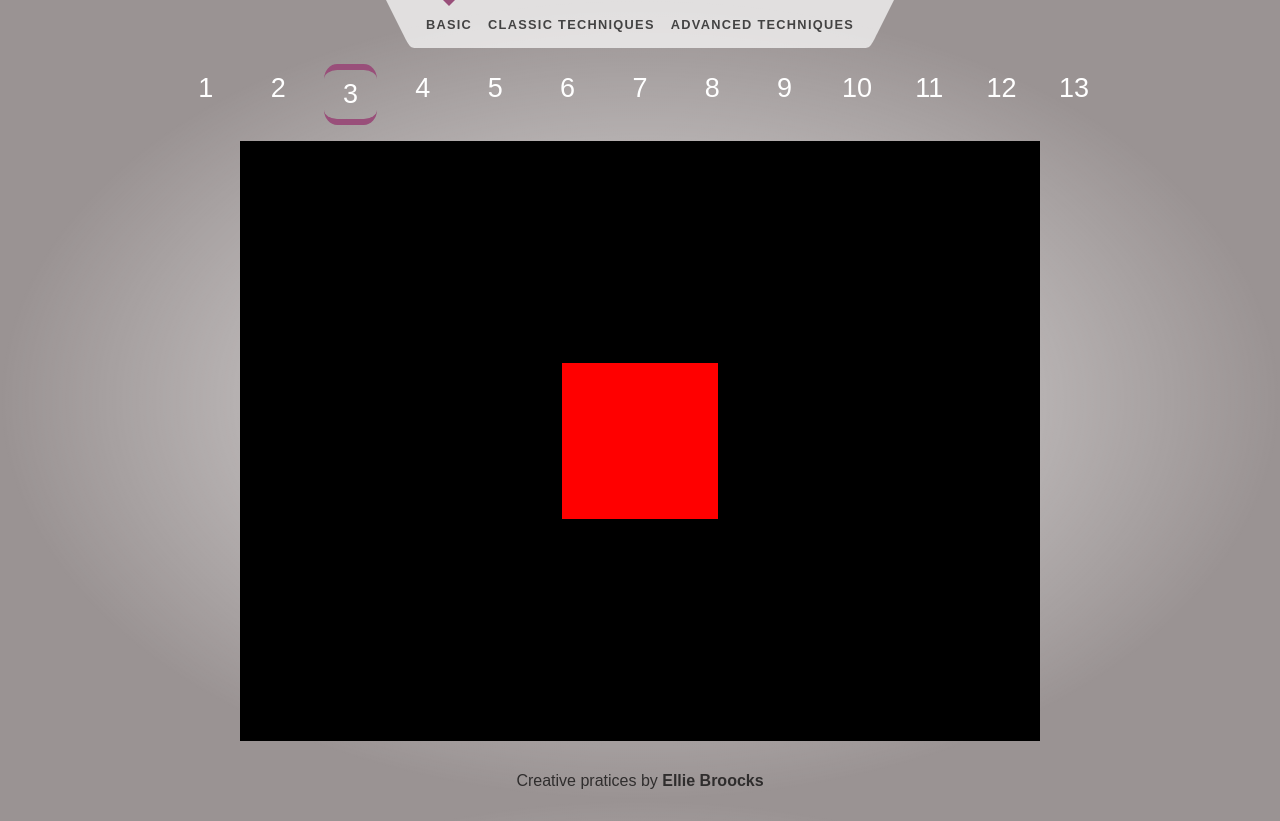
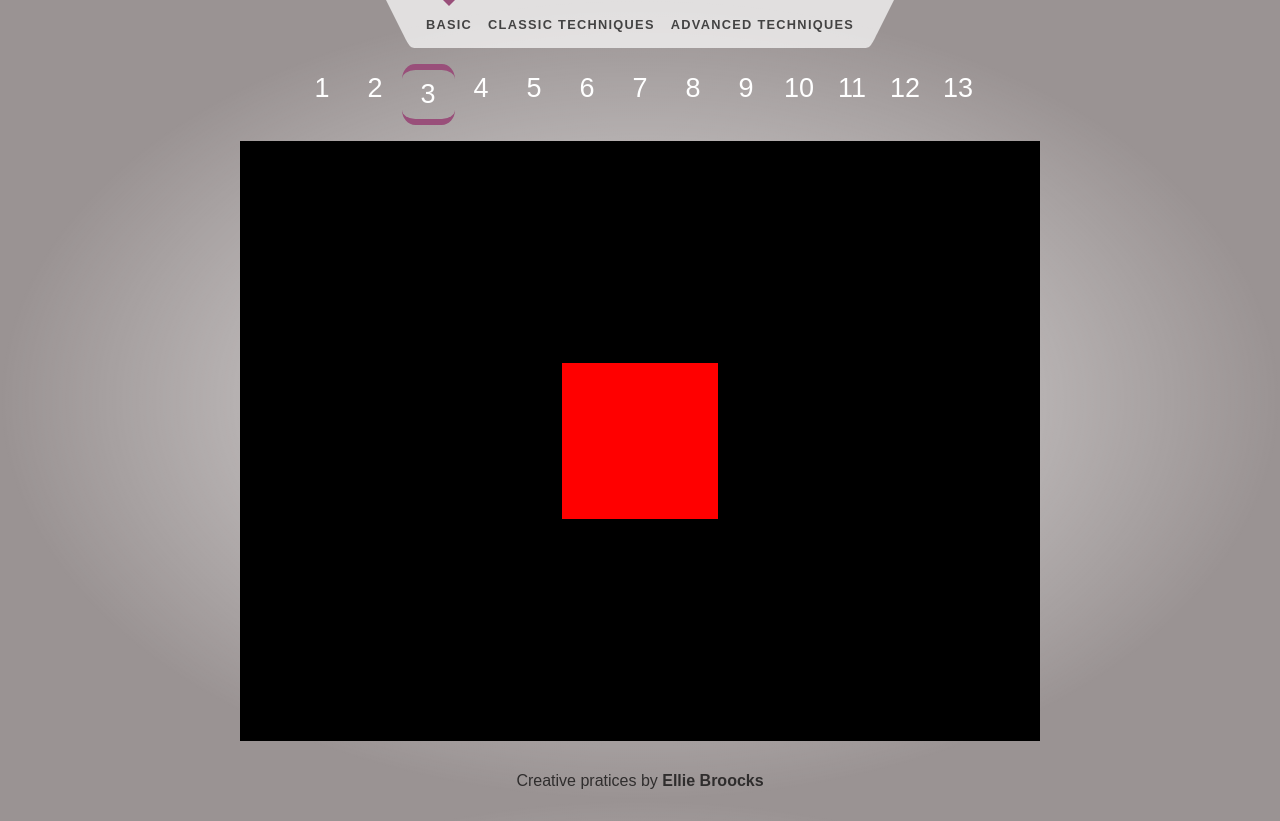
Before and after one commit to Ellie1341994/tsj32113, a SvelteKit app in the folder app/: page /tsj/basics/3 in a window 1280 px wide. Built offline with nearby package versions, Linux system fonts and the light colour scheme.

Commit message:
Add scss and refactor header for main and secondary page navigation

```diff
--- a/app/package.json
+++ b/app/package.json
@@ -28,6 +28,7 @@
 		"globals": "^15.0.0",
 		"prettier": "^3.1.1",
 		"prettier-plugin-svelte": "^3.1.2",
+		"sass-embedded": "^1.79.3",
 		"svelte": "^4.2.7",
 		"svelte-check": "^3.6.0",
 		"typescript": "^5.0.0",
--- a/app/src/app.html
+++ b/app/src/app.html
@@ -2,11 +2,11 @@
 <html lang="en">
 	<head>
 		<meta charset="utf-8" />
-		<link rel="icon" href="%sveltekit.assets%/favicon.png" />
+		<!-- <link rel="icon" href="%sveltekit.assets%/favicon.png" /> -->
 		<meta name="viewport" content="width=device-width, initial-scale=1" />
 		%sveltekit.head%
 	</head>
 	<body data-sveltekit-preload-data="hover">
-		<div style="display: contents">%sveltekit.body%</div>
+		%sveltekit.body%
 	</body>
 </html>
--- a/app/src/routes/+layout.svelte
+++ b/app/src/routes/+layout.svelte
@@ -19,16 +19,17 @@
 	.app {
 		display: flex;
 		flex-direction: column;
-		min-height: 100vh;
+		justify-content: space-between;
+		height: 100vh;
 	}
 
 	main {
-		flex: 1;
+		/* flex: 1; */
 		display: flex;
 		flex-direction: column;
 		padding: 0%;
 		width: 100vw;
-		margin: 0 auto;
+		/* margin: 0 auto; */
 		align-items: center;
 		justify-content: start;
 		box-sizing: border-box;
--- a/app/src/routes/Header.svelte
+++ b/app/src/routes/Header.svelte
@@ -2,8 +2,18 @@
 	import { page } from '$app/stores';
 </script>
 
+<svelte:head>
+	{#if /basics$/.test($page.url.pathname)}
+		<title>TSJ. Basic Techniques</title>
+		<meta name="Basics" content="Example set of basic techniques regarding ThreeJS" />
+	{:else}
+		{@const lesson = $page.params.page}
+		<title>TSJ. {lesson}</title>
+		<meta name="Basics lesson {lesson}" content="Lesson {lesson} code" />
+	{/if}
+</svelte:head>
 <header>
-	<nav>
+	<nav class="main-nav">
 		<svg viewBox="0 0 2 3" aria-hidden="true">
 			<path d="M0,0 L1,2 C1.5,3 1.5,3 2,3 L2,0 Z" />
 		</svg>
@@ -22,20 +32,66 @@
 			<path d="M0,0 L0,3 C0.5,3 0.5,3 1,2 L2,0 Z" />
 		</svg>
 	</nav>
+	<nav class="sub-nav">
+		<ul style="list-style-type: none; display: flex; padding: 0; width: 100%%;">
+			{#each [...Array(13).keys()] as index (index)}
+				{@const lesson = `${index + 1}`}
+				{@const active = lesson === $page.params.page}
+				<li
+					class="lesson-link-container"
+					aria-current={$page.url.pathname === '/tsj/basics' ? 'page' : undefined}
+				>
+					<a
+						aria-disabled={!active}
+						class={`lesson-link ${active ? 'current' : ''}`}
+						href="/tsj/basics/{lesson}">{lesson}</a
+					>
+				</li>
+			{/each}
+		</ul>
+	</nav>
 </header>
 
-<style>
+<style lang="scss">
 	header {
 		display: flex;
+		flex-direction: column;
+		align-items: center;
 		justify-content: center;
 	}
+	nav.sub-nav {
+		li.lesson-link-container {
+			background-color: transparent;
+			flex-wrap: wrap;
+			width: 35px;
+			padding: 9px;
+			margin: 0%;
+			text-align: center;
+		}
+		a.lesson-link {
+			font-size: 27px;
+			text-align: center;
+			color: white;
+			padding: 0vw;
+			text-decoration: none;
+		}
+		li:has(a.lesson-link.current) {
+			/* border-left: 1px solid var(--color-theme-1); */
+			border-bottom: 6px solid var(--color-theme-3);
+			border-top: 6px solid var(--color-theme-3);
+			border-radius: 25%;
+			pointer-events: none;
+		}
 
-	nav {
+		a:hover:not(.current) {
+			color: var(--color-theme-3);
+		}
+	}
+
+	nav.main-nav {
 		display: flex;
 		justify-content: center;
 		--background: rgba(255, 255, 255, 0.7);
-	}
-
 		svg {
 			width: 2em;
 			height: 3em;
@@ -75,8 +131,7 @@
 			border: var(--size) solid transparent;
 			border-top: var(--size) solid var(--color-theme-3);
 		}
-
-	nav a {
+		a {
 			display: flex;
 			height: 100%;
 			align-items: center;
@@ -89,8 +144,8 @@
 			text-decoration: none;
 			transition: color 0.2s linear;
 		}
-
 		a:hover {
 			color: var(--color-theme-3);
 		}
+	}
 </style>
--- a/app/src/routes/tsj/basics/+layout.svelte
+++ b/app/src/routes/tsj/basics/+layout.svelte
@@ -2,68 +2,6 @@
 	import { page } from '$app/stores';
 </script>
 
-<svelte:head>
-	{#if /basics$/.test($page.url.pathname)}
-		<title>TSJ. Basic Techniques</title>
-		<meta name="Basics" content="Example set of basic techniques regarding ThreeJS" />
-	{:else}
-		{@const lesson = $page.params.page}
-		<title>TSJ. {lesson}</title>
-		<meta name="Basics lesson {lesson}" content="Lesson {lesson} code" />
-	{/if}
-</svelte:head>
-
-<div style="margin: 0; padding: 0; width: 75%; justify-self: start;">
-	<ul
-		style="list-style-type: none; display: flex; padding: 0;
-  				justify-content: space-evenly; flex-direction:row; width: 100%%;"
-	>
-		{#each [...Array(13).keys()] as index (index)}
-			{@const lesson = `${index + 1}`}
-			{@const active = lesson === $page.params.page}
-			<li
-				class="lesson-link-container"
-				aria-current={$page.url.pathname === '/tsj/basics' ? 'page' : undefined}
-			>
-				<a
-					aria-disabled={!active}
-					class={`lesson-link ${active ? 'current' : ''}`}
-					href="/tsj/basics/{lesson}">{lesson}</a
-				>
-			</li>
-		{/each}
-	</ul>
-</div>
-
 {#key $page.params.page}
 	<slot />
 {/key}
-
-<style>
-	li.lesson-link-container {
-		background-color: transparent;
-		flex-wrap: wrap;
-		width: 35px;
-		padding: 9px;
-		margin: 0%;
-		text-align: center;
-	}
-	a.lesson-link {
-		font-size: 27px;
-		text-align: center;
-		color: white;
-		padding: 0vw;
-		text-decoration: none;
-	}
-	li:has(a.lesson-link.current) {
-		/* border-left: 1px solid var(--color-theme-1); */
-		border-bottom: 6px solid var(--color-theme-3);
-		border-top: 6px solid var(--color-theme-3);
-		border-radius: 25%;
-		pointer-events: none;
-	}
-
-	a:hover:not(.current) {
-		color: var(--color-theme-3);
-	}
-</style>
```
Also changed, not shown: app/src/routes/tsj/advanced_techniques/+layout.svelte (+0 -10 lines), 1 other file (tests, documents, lock files or other folders). Lines whose indentation alone changed are shown as unchanged.
